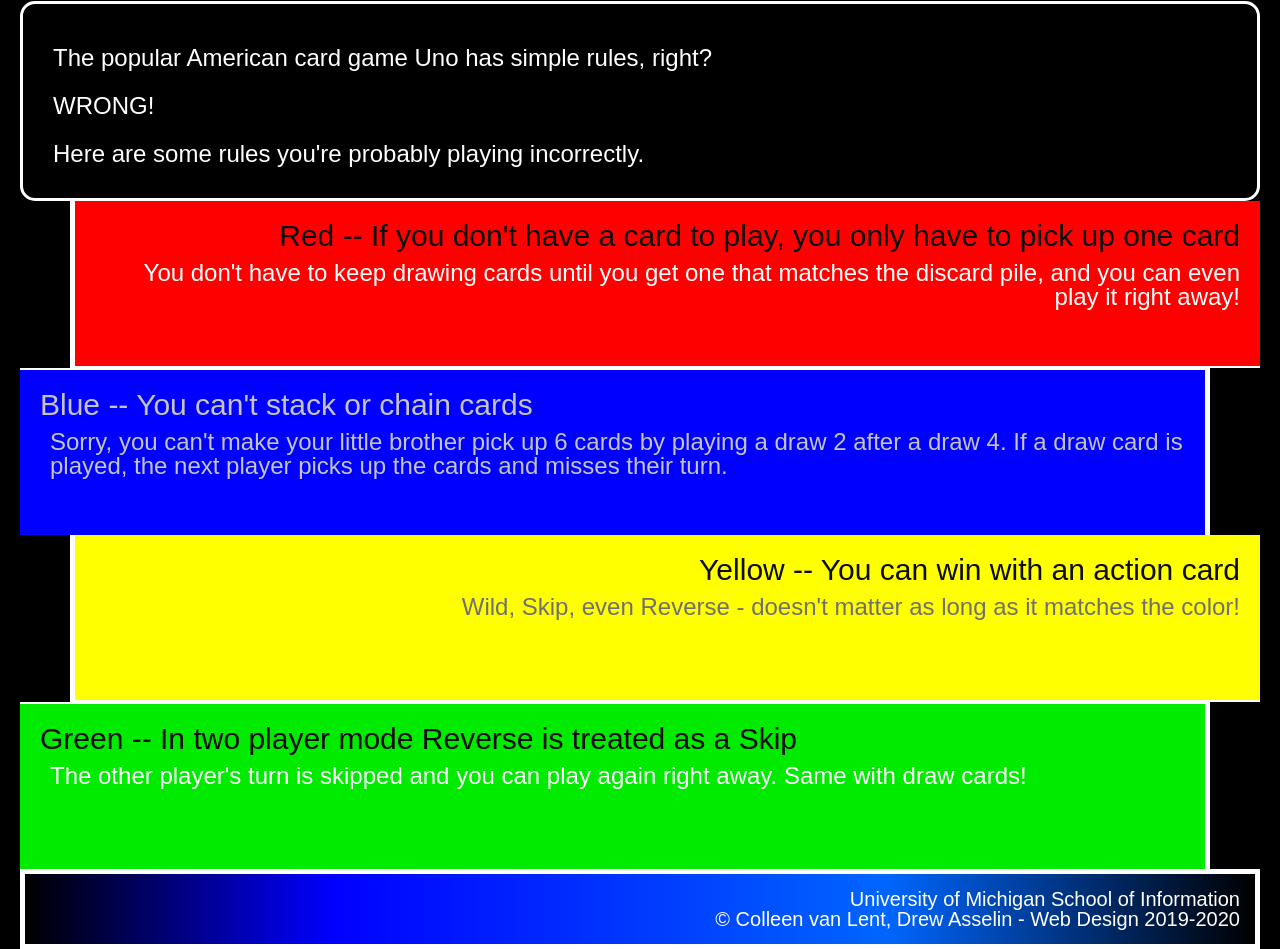
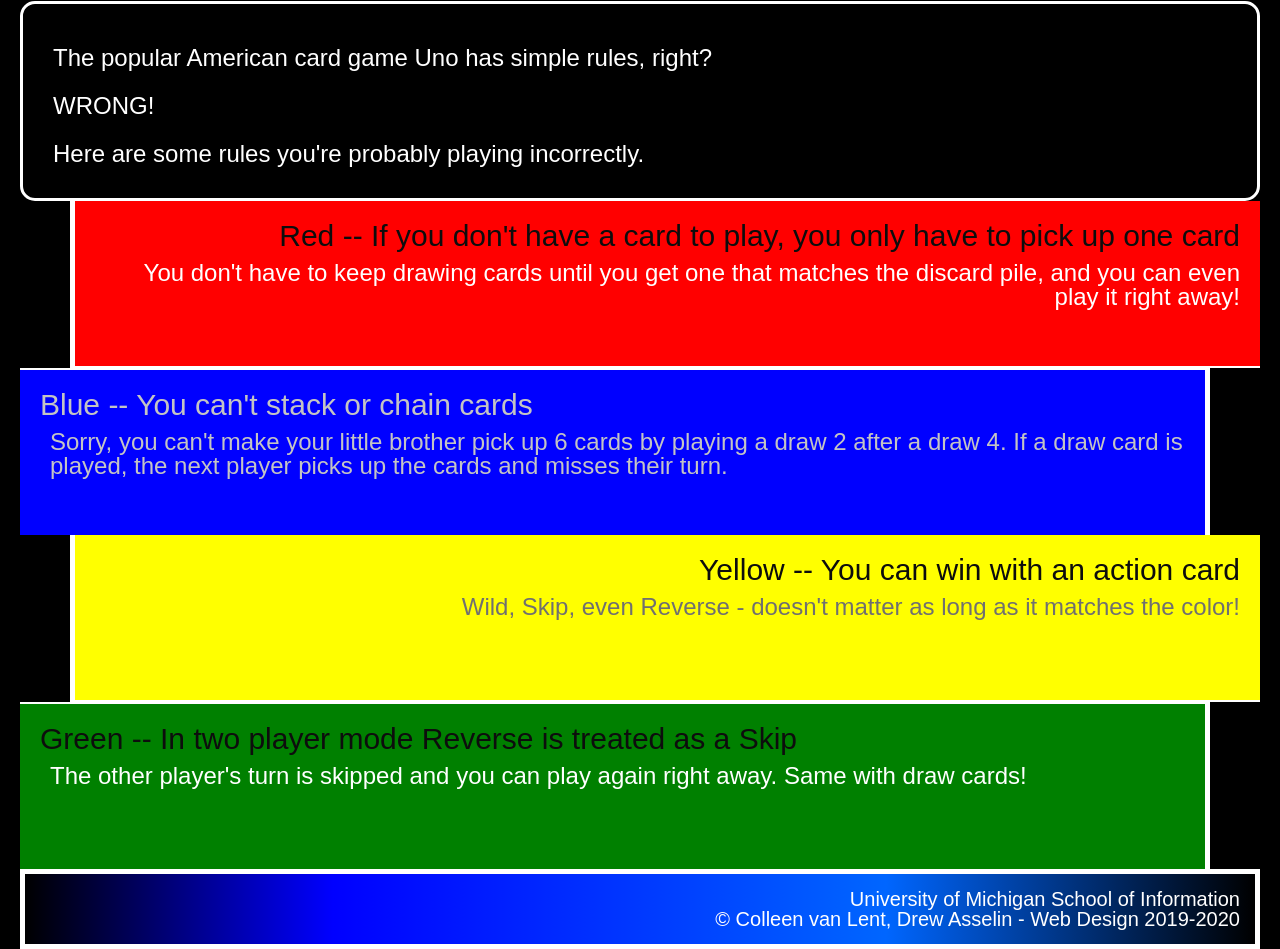
Before and after one commit to Stekyboi/hw2_w25, a plain HTML site: page index.html in a window 1280 px wide. Shown: the part 327-1276 px from the top of the page. Drawn offline with Linux system fonts and the light colour scheme.

Commit message:
Commit 5 | see desc
FAILED ME ON USING THE GIVEN HEXCODE SO IM USING THE DEFAULT GREEN NOW

```diff
--- a/css/style.css
+++ b/css/style.css
@@ -79,7 +79,7 @@ div.yellow {
 
 div.green {
     text-align: left;
-    background-color: #00EB00;
+    background-color: green;
     margin-right: 50px;
     border-right: 5px solid white;
     border-top: 2px solid white;
```
